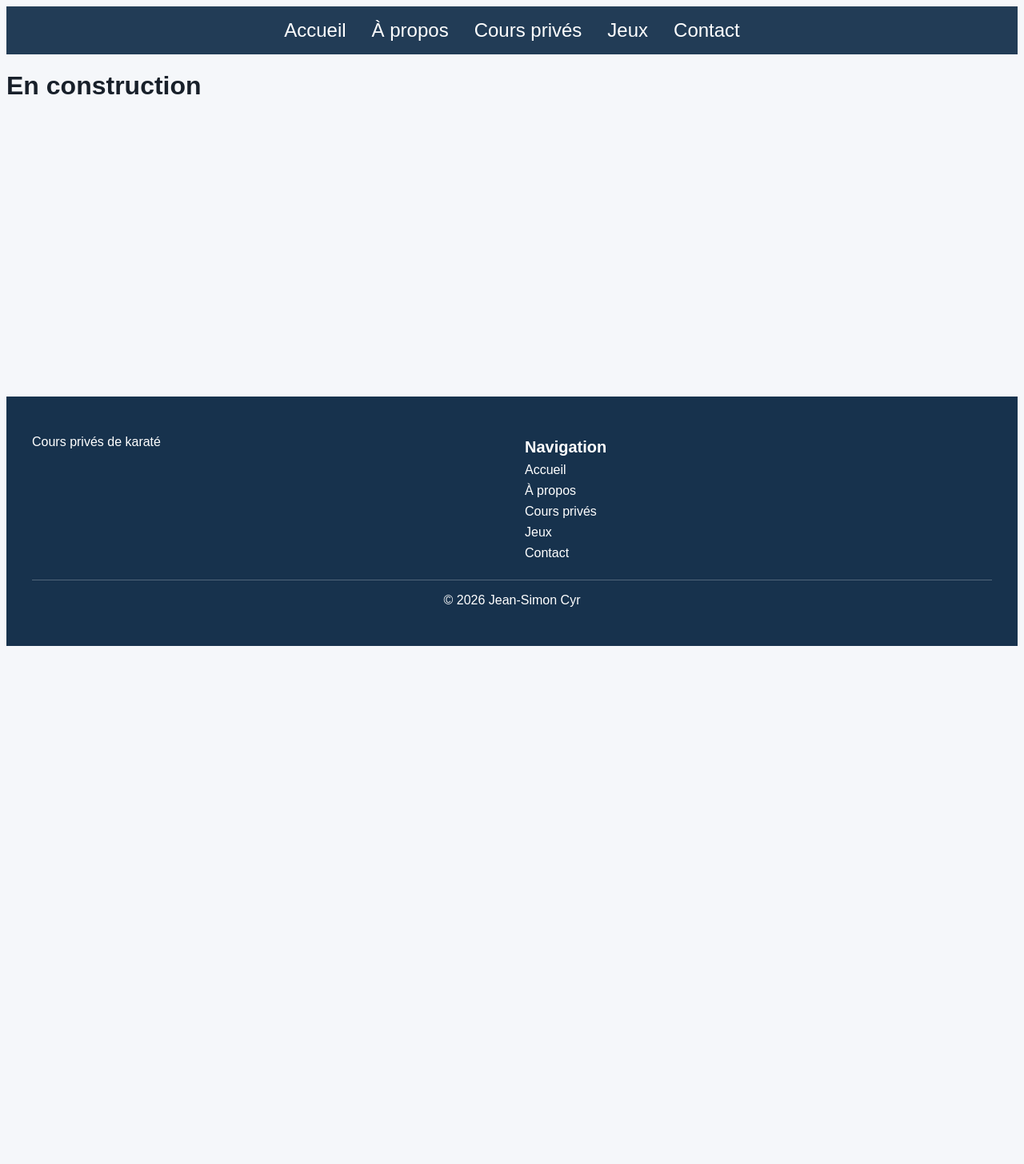
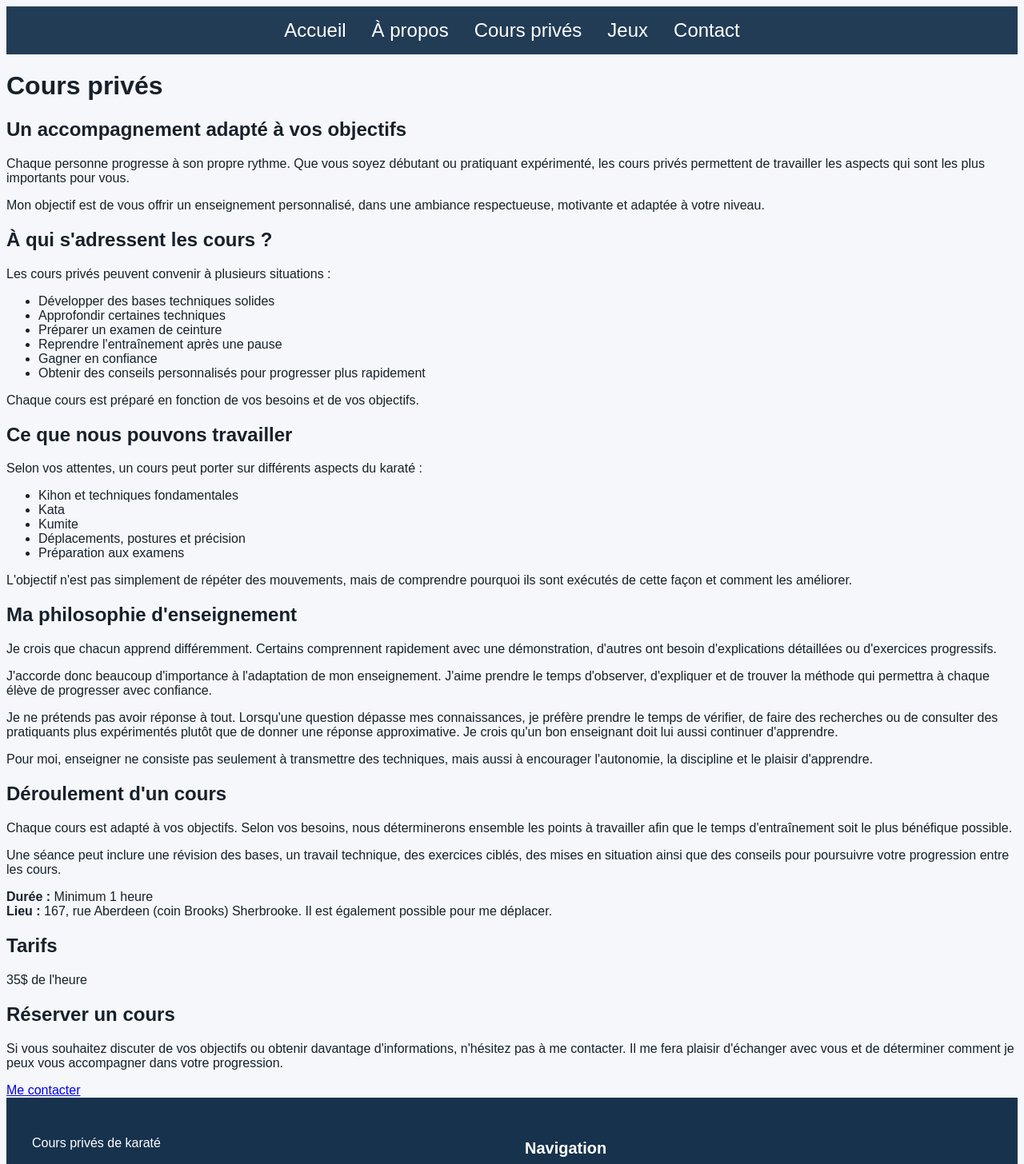
Before and after one commit to Jaska28/karate-website, a Next.js app: page /private-lessons in a window 1280 px wide. Shown: the top 1456 px of the page at 80% size. Before the commit the page ends 808 px from the top, so only its background shows below. Built offline with nearby package versions, Linux system fonts and the light colour scheme.

Commit message:
feat: add private lessons page with detailed content and layout

```diff
--- a/app/private-lessons/page.tsx
+++ b/app/private-lessons/page.tsx
@@ -1,9 +1,143 @@
+import Link from "next/link";
 import styles from "@/app/about/page.module.css";
 
 export default function PrivateLessonsPage() {
     return (
         <main className={styles.main}>
-            <h1>En construction</h1>
+            <h1>Cours privés</h1>
+
+            <section>
+                <h2>Un accompagnement adapté à vos objectifs</h2>
+
+                <p>
+                    Chaque personne progresse à son propre rythme. Que vous soyez débutant
+                    ou pratiquant expérimenté, les cours privés permettent de travailler les
+                    aspects qui sont les plus importants pour vous.
+                </p>
+
+                <p>
+                    Mon objectif est de vous offrir un enseignement personnalisé, dans une
+                    ambiance respectueuse, motivante et adaptée à votre niveau.
+                </p>
+            </section>
+
+            <section>
+                <h2>À qui s'adressent les cours ?</h2>
+
+                <p>Les cours privés peuvent convenir à plusieurs situations :</p>
+
+                <ul>
+                    <li>Développer des bases techniques solides</li>
+                    <li>Approfondir certaines techniques</li>
+                    <li>Préparer un examen de ceinture</li>
+                    <li>Reprendre l'entraînement après une pause</li>
+                    <li>Gagner en confiance</li>
+                    <li>Obtenir des conseils personnalisés pour progresser plus rapidement</li>
+                </ul>
+
+                <p>
+                    Chaque cours est préparé en fonction de vos besoins et de vos objectifs.
+                </p>
+            </section>
+
+            <section>
+                <h2>Ce que nous pouvons travailler</h2>
+
+                <p>
+                    Selon vos attentes, un cours peut porter sur différents aspects du
+                    karaté :
+                </p>
+
+                <ul>
+                    <li>Kihon et techniques fondamentales</li>
+                    <li>Kata</li>
+                    <li>Kumite</li>
+                    <li>Déplacements, postures et précision</li>
+                    <li>Préparation aux examens</li>
+                </ul>
+
+                <p>
+                    L'objectif n'est pas simplement de répéter des mouvements, mais de
+                    comprendre pourquoi ils sont exécutés de cette façon et comment les
+                    améliorer.
+                </p>
+            </section>
+
+            <section>
+                <h2>Ma philosophie d'enseignement</h2>
+
+                <p>
+                    Je crois que chacun apprend différemment. Certains comprennent
+                    rapidement avec une démonstration, d'autres ont besoin d'explications
+                    détaillées ou d'exercices progressifs.
+                </p>
+
+                <p>
+                    J'accorde donc beaucoup d'importance à l'adaptation de mon
+                    enseignement. J'aime prendre le temps d'observer, d'expliquer et de
+                    trouver la méthode qui permettra à chaque élève de progresser avec
+                    confiance.
+                </p>
+
+                <p>
+                    Je ne prétends pas avoir réponse à tout. Lorsqu'une question dépasse
+                    mes connaissances, je préfère prendre le temps de vérifier, de faire
+                    des recherches ou de consulter des pratiquants plus expérimentés
+                    plutôt que de donner une réponse approximative. Je crois qu'un bon
+                    enseignant doit lui aussi continuer d'apprendre.
+                </p>
+
+                <p>
+                    Pour moi, enseigner ne consiste pas seulement à transmettre des
+                    techniques, mais aussi à encourager l'autonomie, la discipline et le
+                    plaisir d'apprendre.
+                </p>
+            </section>
+
+            <section>
+                <h2>Déroulement d'un cours</h2>
+
+                <p>
+                    Chaque cours est adapté à vos objectifs. Selon vos besoins, nous
+                    déterminerons ensemble les points à travailler afin que le temps
+                    d'entraînement soit le plus bénéfique possible.
+                </p>
+
+                <p>
+                    Une séance peut inclure une révision des bases, un travail technique,
+                    des exercices ciblés, des mises en situation ainsi que des conseils
+                    pour poursuivre votre progression entre les cours.
+                </p>
+
+                <p>
+                    <strong>Durée :</strong> Minimum 1 heure
+                    <br />
+                    <strong>Lieu :</strong> 167, rue Aberdeen (coin Brooks) Sherbrooke. Il est également possible pour me déplacer.
+                </p>
+            </section>
+
+            <section>
+                <h2>Tarifs</h2>
+
+                <p>
+                    35$ de l'heure
+                </p>
+            </section>
+
+            <section>
+                <h2>Réserver un cours</h2>
+
+                <p>
+                    Si vous souhaitez discuter de vos objectifs ou obtenir davantage
+                    d'informations, n'hésitez pas à me contacter. Il me fera plaisir
+                    d'échanger avec vous et de déterminer comment je peux vous accompagner
+                    dans votre progression.
+                </p>
+
+                <Link href="/contact" className={styles.contactButton}>
+                    Me contacter
+                </Link>
+            </section>
         </main>
     );
 }
```
Also changed, not shown: public/images/about-v2.JPG (added), 1 other file (tests, documents, lock files or other folders).
